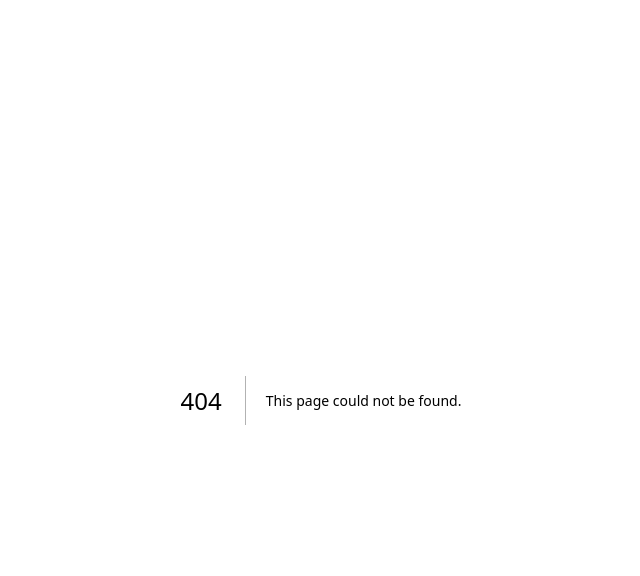
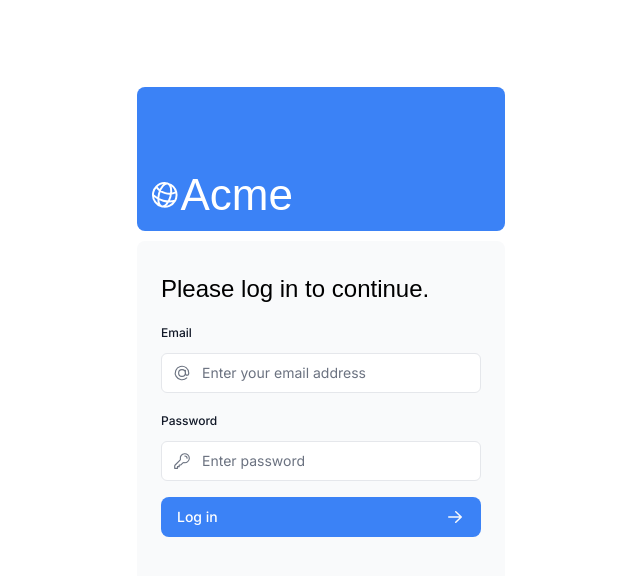
Before and after one commit to chicho69-cesar/react-frameworks, a Next.js app in the folder projects/nextjs-dashboard/: page /login in a window 1280 px wide. Before the commit this address had no page. Shown: the top 576 px of the page, without its empty margins (319-959 px from the left). Built offline with nearby package versions, Linux system fonts and the light colour scheme; a web font is replaced by a local one.

Commit message:
feat(projects/nextjs-dashboard): Add initial configuration for next auth

```diff
--- /dev/null
+++ b/projects/nextjs-dashboard/app/login/page.tsx
@@ -0,0 +1,18 @@
+import AcmeLogo from '@/app/ui/acme-logo'
+import LoginForm from '@/app/ui/login-form'
+
+export default function LoginPage() {
+  return (
+    <main className='flex items-center justify-center md:h-screen'>
+      <div className='relative mx-auto flex w-full max-w-[400px] flex-col space-y-2.5 p-4 md:-mt-32'>
+        <div className='flex items-end w-full h-20 p-3 bg-blue-500 rounded-lg md:h-36'>
+          <div className='w-32 text-white md:w-36'>
+            <AcmeLogo />
+          </div>
+        </div>
+
+        <LoginForm />
+      </div>
+    </main>
+  )
+}
--- a/projects/nextjs-dashboard/package.json
+++ b/projects/nextjs-dashboard/package.json
@@ -17,6 +17,7 @@
     "bcrypt": "5.1.1",
     "clsx": "2.0.0",
     "next": "14.0.2",
+    "next-auth": "^5.0.0-beta.4",
     "react": "18.2.0",
     "react-dom": "18.2.0",
     "typescript": "5.2.2",
```
Also changed, not shown: projects/nextjs-dashboard/auth.config.ts (added, +23 -0 lines), projects/nextjs-dashboard/middleware.ts (added, +9 -0 lines).
